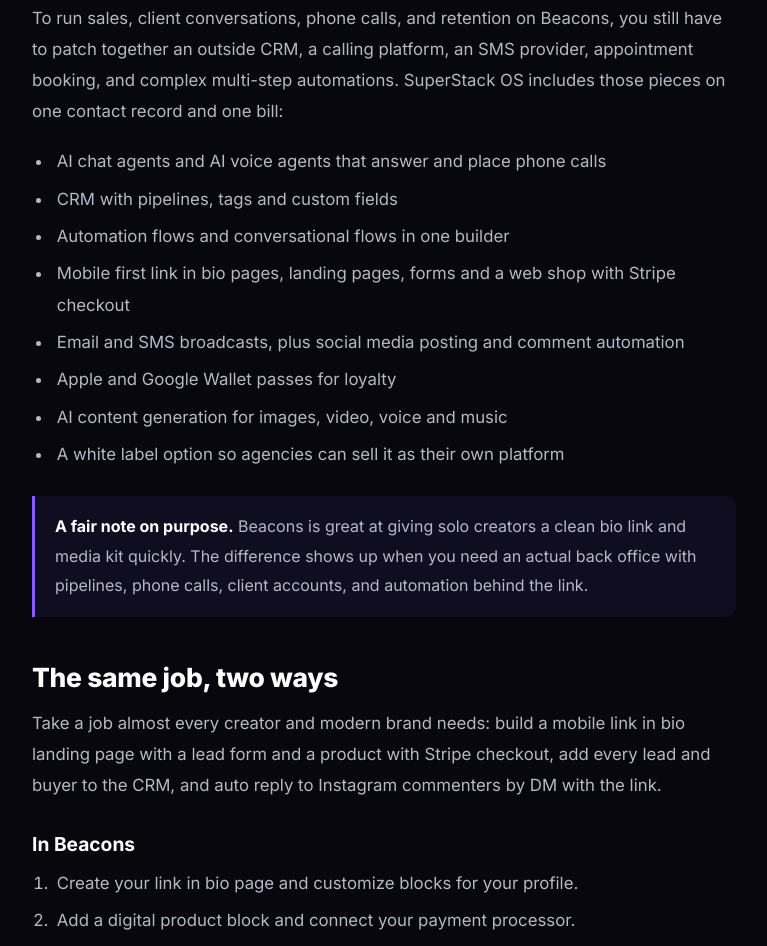
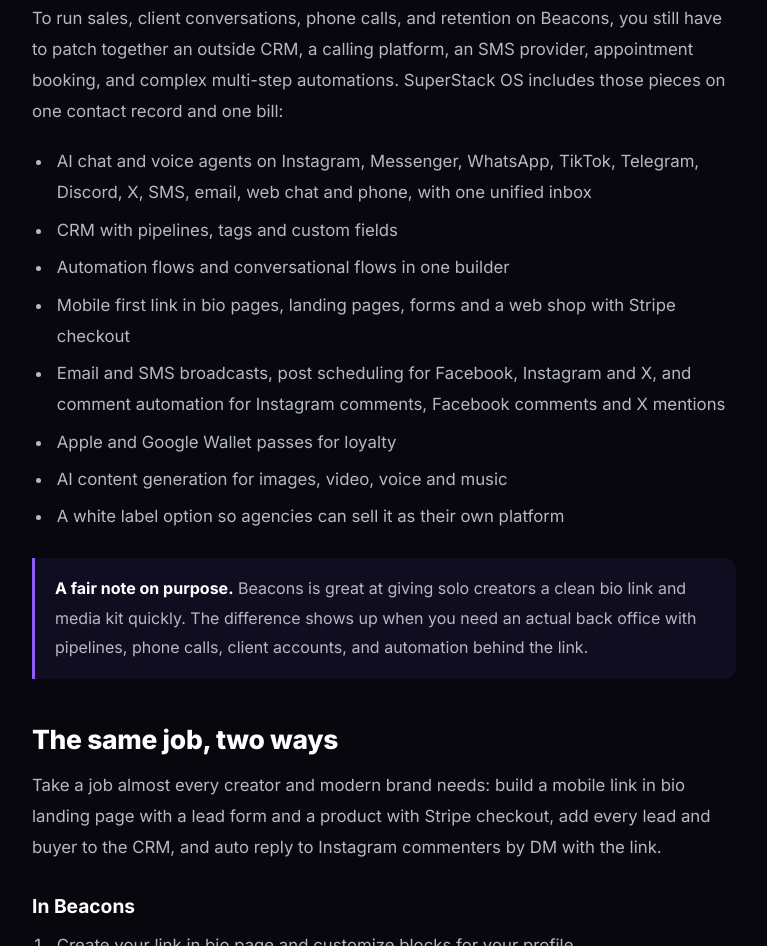
Before and after one commit to baggottsbots/superstackos, a plain HTML site: page compare/beacons-alternative/index.html in a window 1280 px wide. Shown: the part 2828-3774 px from the top of the page, without its empty margins (256-1023 px from the left). Drawn offline with nearby package versions, Linux system fonts and the light colour scheme.

Commit message:
Update landing page: SuperStack OS Compare: vs Beacons (/compare/beacons-alternative) (path: /compare/beacons-alternative) - 2026-11-26T02:41:15.018Z

```diff
--- a/compare/beacons-alternative/index.html
+++ b/compare/beacons-alternative/index.html
@@ -530,11 +530,11 @@
         <p>This is the real difference, and it matters more than any single feature. Beacons is built around the front of the funnel: an attractive profile link, a digital product shop, a media kit builder for pitching brand sponsorships, and creator helpers. But once a follower clicks that link or enters their email, a modern business needs a full engine behind it.</p>
         <p>To run sales, client conversations, phone calls, and retention on Beacons, you still have to patch together an outside CRM, a calling platform, an SMS provider, appointment booking, and complex multi-step automations. SuperStack OS includes those pieces on one contact record and one bill:</p>
         <ul>
-          <li>AI chat agents and AI voice agents that answer and place phone calls</li>
+          <li>AI chat and voice agents on Instagram, Messenger, WhatsApp, TikTok, Telegram, Discord, X, SMS, email, web chat and phone, with one unified inbox</li>
           <li>CRM with pipelines, tags and custom fields</li>
           <li>Automation flows and conversational flows in one builder</li>
           <li>Mobile first link in bio pages, landing pages, forms and a web shop with Stripe checkout</li>
-          <li>Email and SMS broadcasts, plus social media posting and comment automation</li>
+          <li>Email and SMS broadcasts, post scheduling for Facebook, Instagram and X, and comment automation for Instagram comments, Facebook comments and X mentions</li>
           <li>Apple and Google Wallet passes for loyalty</li>
           <li>AI content generation for images, video, voice and music</li>
           <li>A white label option so agencies can sell it as their own platform</li>
```
